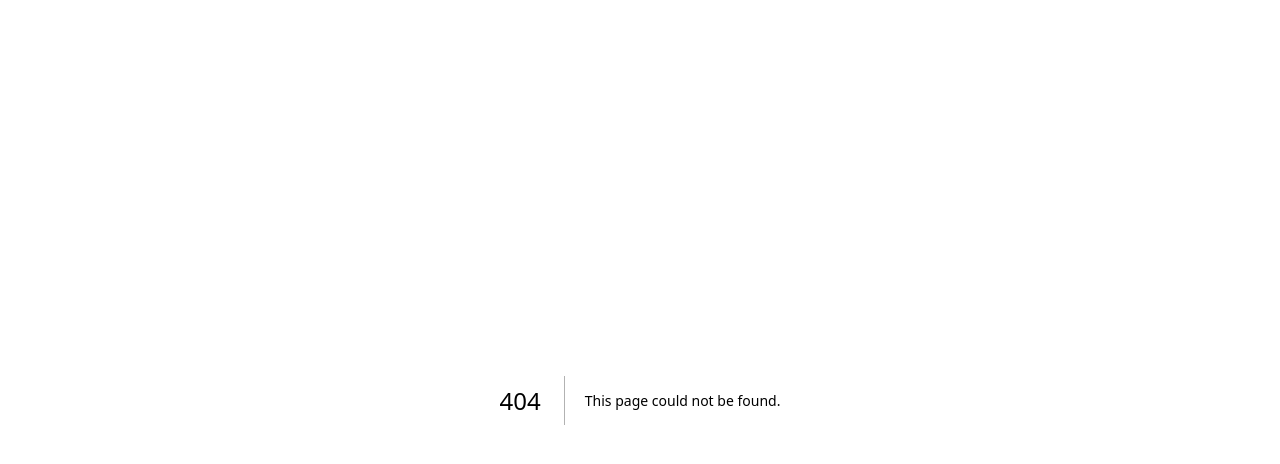
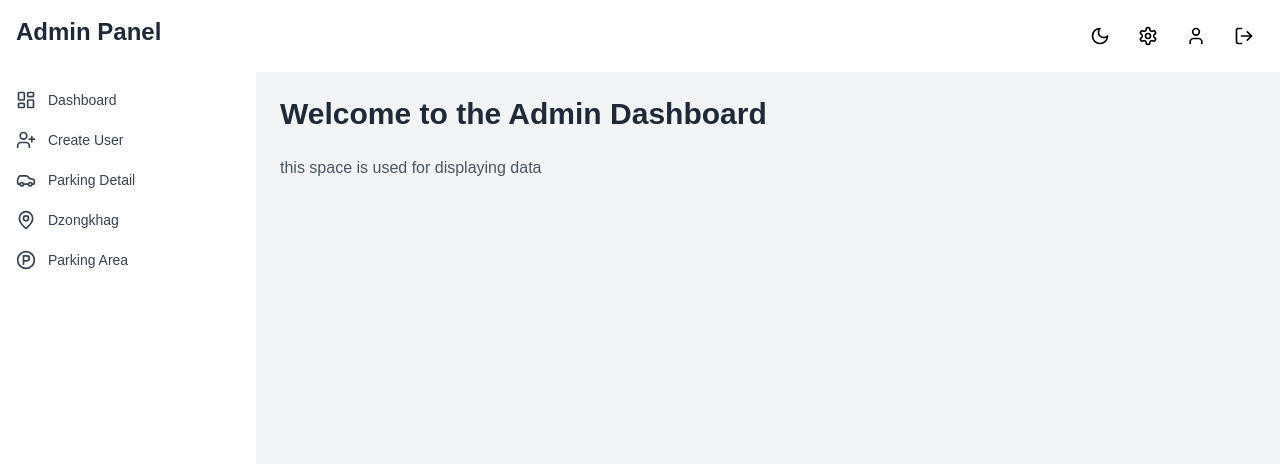
Before and after one commit to Khemraj9815/New_parking_ui, a Next.js app: page /dashboard in a window 1280 px wide. Before the commit this address had no page. Shown: the top 464 px of the page. Built offline with nearby package versions, Linux system fonts and the light colour scheme.

Commit message:
admin dashboard

```diff
--- /dev/null
+++ b/src/app/dashboard/page.tsx
@@ -0,0 +1,98 @@
+"use client"
+
+import { useState } from "react"
+import { useRouter } from "next/navigation"
+import { Moon, Sun, LogOut, Settings, User, LayoutDashboard, UserPlus, Car, MapPin, ParkingCircle } from "lucide-react"
+import { Button } from "@/components/ui/button"
+
+export default function AdminDashboard() {
+  const [isDarkMode, setIsDarkMode] = useState(false)
+  const router = useRouter()
+
+  const toggleDarkMode = () => {
+    setIsDarkMode(!isDarkMode)
+    document.documentElement.classList.toggle("dark")
+  }
+
+  const navigate = (path: string) => {
+    router.push(path)
+  }
+
+  return (
+    <div className={`flex h-screen bg-gray-100 ${isDarkMode ? "dark" : ""}`}>
+      {/* Sidebar */}
+      <aside className="w-64 bg-white dark:bg-gray-800 shadow-md">
+        <div className="p-4">
+          <h1 className="text-2xl font-bold text-gray-800 dark:text-white">Admin Panel</h1>
+        </div>
+        <nav className="mt-4">
+          <Button
+            variant="ghost"
+            className="w-full justify-start px-4 py-2 text-gray-700 dark:text-gray-200 hover:bg-gray-200 dark:hover:bg-gray-700"
+            onClick={() => navigate("/dashboard")}
+          >
+            <LayoutDashboard className="mr-3" size={20} />
+            Dashboard
+          </Button>
+          <Button
+            variant="ghost"
+            className="w-full justify-start px-4 py-2 text-gray-700 dark:text-gray-200 hover:bg-gray-200 dark:hover:bg-gray-700"
+            onClick={() => navigate("/user")}
+          >
+            <UserPlus className="mr-3" size={20} />
+            Create User
+          </Button>
+          <Button
+            variant="ghost"
+            className="w-full justify-start px-4 py-2 text-gray-700 dark:text-gray-200 hover:bg-gray-200 dark:hover:bg-gray-700"
+            onClick={() => navigate("/parking-detail")}
+          >
+            <Car className="mr-3" size={20} />
+            Parking Detail
+          </Button>
+          <Button
+            variant="ghost"
+            className="w-full justify-start px-4 py-2 text-gray-700 dark:text-gray-200 hover:bg-gray-200 dark:hover:bg-gray-700"
+            onClick={() => navigate("/dzongkhag")}
+          >
+            <MapPin className="mr-3" size={20} />
+            Dzongkhag
+          </Button>
+          <Button
+            variant="ghost"
+            className="w-full justify-start px-4 py-2 text-gray-700 dark:text-gray-200 hover:bg-gray-200 dark:hover:bg-gray-700"
+            onClick={() => navigate("/parking-area")}
+          >
+            <ParkingCircle className="mr-3" size={20} />
+            Parking Area
+          </Button>
+        </nav>
+      </aside>
+
+      {/* Main Content */}
+      <div className="flex-1 flex flex-col overflow-hidden">
+        {/* Navbar */}
+        <header className="flex items-center justify-end p-4 bg-white dark:bg-gray-800 shadow-md">
+          <Button variant="ghost" size="icon" onClick={toggleDarkMode} className="mr-2">
+            {isDarkMode ? <Sun className="h-5 w-5" /> : <Moon className="h-5 w-5" />}
+          </Button>
+          <Button variant="ghost" size="icon" className="mr-2" onClick={() => navigate("/settings")}>
+            <Settings className="h-5 w-5" />
+          </Button>
+          <Button variant="ghost" size="icon" className="mr-2" onClick={() => navigate("/profile")}>
+            <User className="h-5 w-5" />
+          </Button>
+          <Button variant="ghost" size="icon" onClick={() => navigate("/logout")}>
+            <LogOut className="h-5 w-5" />
+          </Button>
+        </header>
+
+        {/* Page Content */}
+        <main className="flex-1 overflow-x-hidden overflow-y-auto bg-gray-100 dark:bg-gray-900 p-6">
+          <h1 className="text-3xl font-semibold text-gray-800 dark:text-white mb-6">Welcome to the Admin Dashboard</h1>
+          <p className="text-gray-600 dark:text-gray-300">this space is used for displaying data</p>
+        </main>
+      </div>
+    </div>
+  )
+}
--- a/src/app/login/page.tsx
+++ b/src/app/login/page.tsx
@@ -5,7 +5,7 @@ import { Input } from "@/components/ui/input";
 import { Button } from "@/components/ui/button";
 import React, { useState } from "react";
 import { useRouter } from 'next/navigation';
-
+import ProtectedRoute from "@/components/protected/page";
 const LoginPage: React.FC = () => {
   const [username, setUsername] = useState<string>("");
   const [password, setPassword] = useState<string>("");
@@ -34,7 +34,7 @@ const LoginPage: React.FC = () => {
 
         // Redirect based on user role
         if (data.user.role === 'Admin') {
-          router.push('/user');  // Redirect to admin page
+          router.push('/dashboard');  // Redirect to admin page
         } else if (data.user.role === 'manager') {
           router.push('/manager');  // Redirect to manager page
         } else {
@@ -51,6 +51,7 @@ const LoginPage: React.FC = () => {
   };
 
   return (
+    <ProtectedRoute allowedRoles={['Admin']}>
     <main className="py-16">
       <Card className="mx-auto max-w-sm">
         <CardHeader className="space-y-1">
@@ -92,6 +93,7 @@ const LoginPage: React.FC = () => {
         </CardContent>
       </Card>
     </main>
+    </ProtectedRoute>
   );
 };
 
--- a/src/app/page.tsx
+++ b/src/app/page.tsx
@@ -3,8 +3,10 @@ import { ComboboxDemo } from '@/components/ui/combobox';
 import { DatePickerDemo } from '@/components/ui/datepicker';
 import { Combobox_Area } from '@/components/ui/combobox_Area';
 import { Card, CardContent } from "@/components/ui/card";
+import ProtectedRoute from "@/components/protected/page";
 export default function Home() {
   return (
+    <ProtectedRoute allowedRoles={['Admin', 'manager']}>
     <div className="grid grid-rows-[20px_1fr_20px] pb-20 gap-16 sm:p-10 font-[family-name:var(--font-geist-sans)]">
       <main className="relative">
         <header className="flex flex-row space-x-4 px-8">
@@ -27,5 +29,6 @@ export default function Home() {
         </div>
       </main>
     </div>
+    </ProtectedRoute>
   );
 }
--- a/src/components/protected/page.tsx
+++ b/src/components/protected/page.tsx
@@ -13,6 +13,7 @@ const ProtectedRoute = ({ children, allowedRoles }: { children: ReactNode; allow
     const role = sessionStorage.getItem('role'); // Retrieve role from sessionStorage
 
     // If role is not found or doesn't match allowed roles, redirect
+    // task: if role is doesn't match toast an error "you are not authorized"
     if (!role || !allowedRoles.includes(role)) {
       router.push('/login'); // Redirect to login if unauthorized
     }
```
